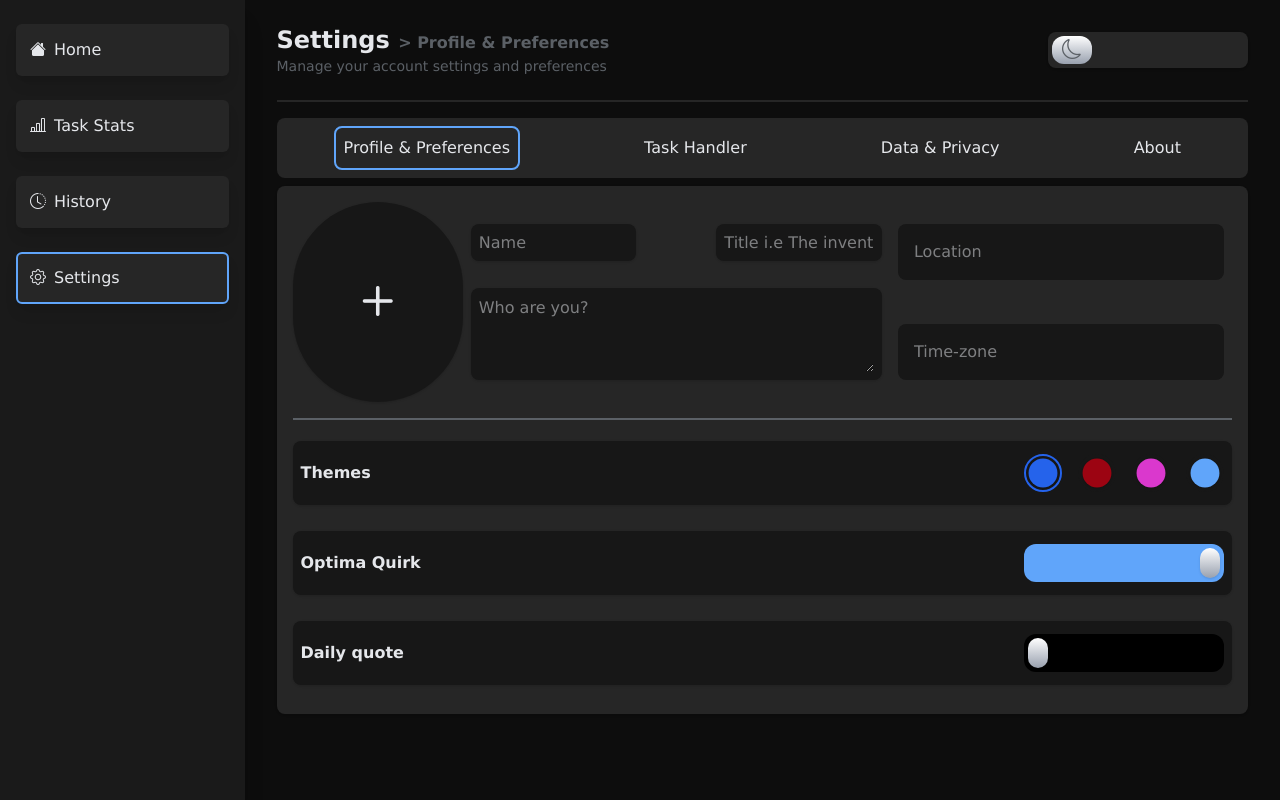
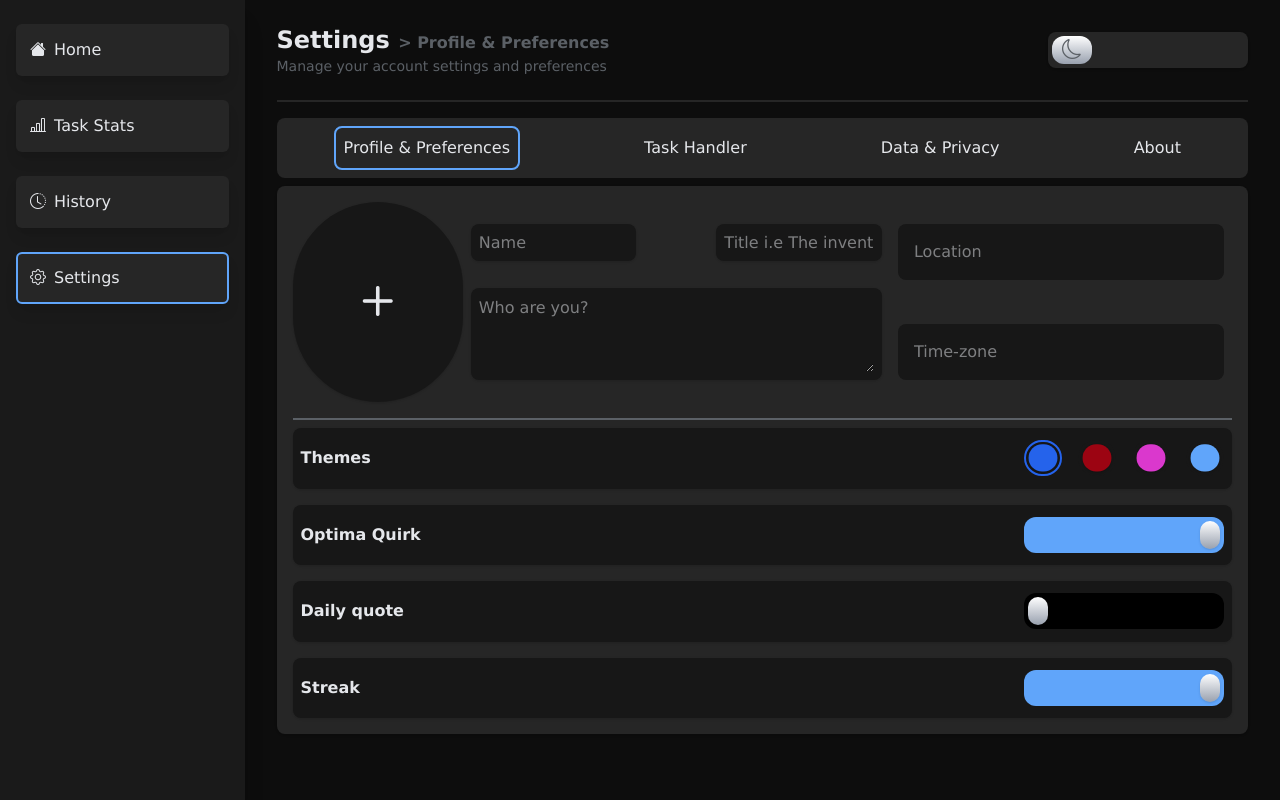
Before and after one commit to theinternetfae/Optima-V.2, a React (Vite) app: page /settings/profile in a window 1280 px wide. Built offline with nearby package versions, Linux system fonts and the light colour scheme.

Commit message:
Fixing small bugs + adding UI

```diff
--- a/src/TaskStats.jsx
+++ b/src/TaskStats.jsx
@@ -316,6 +316,8 @@
 
             if(!selectedTask) {
 
+                if(taskList.length === 0) return;
+
                 const total = taskList.length;
 
                 const totalDone = taskList.filter(t => t.isDone).length;
--- a/src/components/TaskDisplay.jsx
+++ b/src/components/TaskDisplay.jsx
@@ -28,7 +28,7 @@ function TaskDisplay({taskE, history, chosenHist, setChosenHist}) {
     <div>
 
       <div className={!history ? "task-box" : "history-box"} style={{
-        backgroundColor: done ? (taskE.color || "#60A5FA") : "#111111",
+        backgroundColor: !history && (done && (taskE.color || "#60A5FA")),
         border: isChosenHist ? `2px solid ${taskE.color}` : ''
       }} onClick={(e) => {
         if(e.target.closest('button')) return;
--- a/src/index.css
+++ b/src/index.css
@@ -250,7 +250,7 @@ input[type="number"]::-webkit-outer-spin-button {
     }
 
     .task-box {
-        @apply p-2 h-[40px] cursor-pointer snap-start rounded-md shadow flex items-center transition-all duration-2000 ease-in-out md:p-4 md:border-none md:h-[70px] md:w-full;
+        @apply p-2 h-[40px] bg-[#111111] cursor-pointer snap-start rounded-md shadow flex items-center transition-all duration-2000 ease-in-out md:p-4 md:border-none md:h-[70px] md:w-full;
 
         & .emoji-t-box {
             @apply h-[30px] w-[8%] bg-commongrey text-lg flex items-center justify-center rounded-lg md:w-[5%] md:h-full md:text-3xl;
@@ -315,7 +315,7 @@ input[type="number"]::-webkit-outer-spin-button {
 
 
     .history-box {
-        @apply border border-2 border-transparent snap-start cursor-pointer rounded-md shadow m-4 h-[60px] flex items-center duration-2000 ease-in-out;
+        @apply border border-2 border-transparent snap-start cursor-pointer bg-[#111111] rounded-md shadow m-4 h-[60px] flex items-center duration-2000 ease-in-out;
 
         & .emoji-t-box {
             @apply h-[30px] w-[8%] bg-commongrey text-lg flex items-center justify-center ml-2 rounded-lg md:w-[5%] md:h-[80%] md:text-3xl;
@@ -655,7 +655,7 @@ input[type="number"]::-webkit-outer-spin-button {
             }
 
             .user-preferences {
-                @apply border-t-2 border-grey mt-4 pt-2 h-[280px] flex flex-col justify-around;
+                @apply border-t-2 border-grey mt-4 pt-2 h-[300px] flex flex-col gap-4 justify-around;
 
                 .preference {
                     @apply h-16 p-2 rounded-lg shadow bg-dullblack flex items-center justify-between;
@@ -704,18 +704,10 @@ input[type="number"]::-webkit-outer-spin-button {
                         }
                     }
 
-                    .quirk-toggle {
+                    .toggle {
                         @apply w-[200px] h-[80%] rounded-xl shadow-inset-dark bg-black flex items-center transition ease-in-out duration-400 cursor-pointer;
 
-                        .quirk-ball {
-                            @apply h-[80%] w-[10%] ml-1 rounded-xl bg-gradient-to-b from-white to-gray-400 shadow;
-                        }
-                    }
-
-                    .quote-toggle {
-                        @apply w-[200px] h-[80%] rounded-xl shadow-inset-dark bg-black flex items-center cursor-pointer transition ease-in-out duration-400;
-
-                        .quote-ball {
+                        .ball {
                             @apply h-[80%] w-[10%] ml-1 rounded-xl bg-gradient-to-b from-white to-gray-400 shadow;
                         }
                     }
--- a/src/settingsComponents/Profile.jsx
+++ b/src/settingsComponents/Profile.jsx
@@ -6,6 +6,7 @@ function Profile() {
     const [profileImage, setProfileImage] = useState(null);
     const [quirkState, setQuirkState] = useState(true);
     const [quoteState, setQuoteState] = useState(false);
+    const [streakState, setStreakState] = useState(true);
 
     function handleImageChange(e) {
         const file = e.target.files[0];
@@ -89,17 +90,28 @@ function Profile() {
 
                     <p>Optima Quirk</p>
 
-                    <div className={`quirk-toggle ${quirkState && "bg-bluelight"}`} onClick={() => setQuirkState(prev => !prev)}>
-                        <div className={`quirk-ball ease duration-800 ${quirkState && "translate-x-9 md:translate-x-43"}`}></div>
+                    <div className={`toggle ${quirkState && "bg-bluelight"}`} onClick={() => setQuirkState(prev => !prev)}>
+                        <div className={`ball ease duration-800 ${quirkState && "translate-x-9 md:translate-x-43"}`}></div>
                     </div>
 
                 </div>
+
                 <div className="preference">
 
                     <p>Daily quote</p>
 
-                    <div className={`quote-toggle ${quoteState && "bg-bluelight"}`} onClick={() => setQuoteState(prev => !prev)}>
-                        <div className={`quote-ball ease duration-800 ${quoteState && "translate-x-9 md:translate-x-43"}`}></div>
+                    <div className={`toggle ${quoteState && "bg-bluelight"}`} onClick={() => setQuoteState(prev => !prev)}>
+                        <div className={`ball ease duration-800 ${quoteState && "translate-x-9 md:translate-x-43"}`}></div>
+                    </div>
+
+                </div>
+
+                <div className="preference">
+
+                    <p>Streak</p>
+
+                    <div className={`toggle ${streakState && "bg-bluelight"}`} onClick={() => setStreakState(prev => !prev)}>
+                        <div className={`ball ease duration-800 ${streakState && "translate-x-9 md:translate-x-43"}`}></div>
                     </div>
 
                 </div>
```
